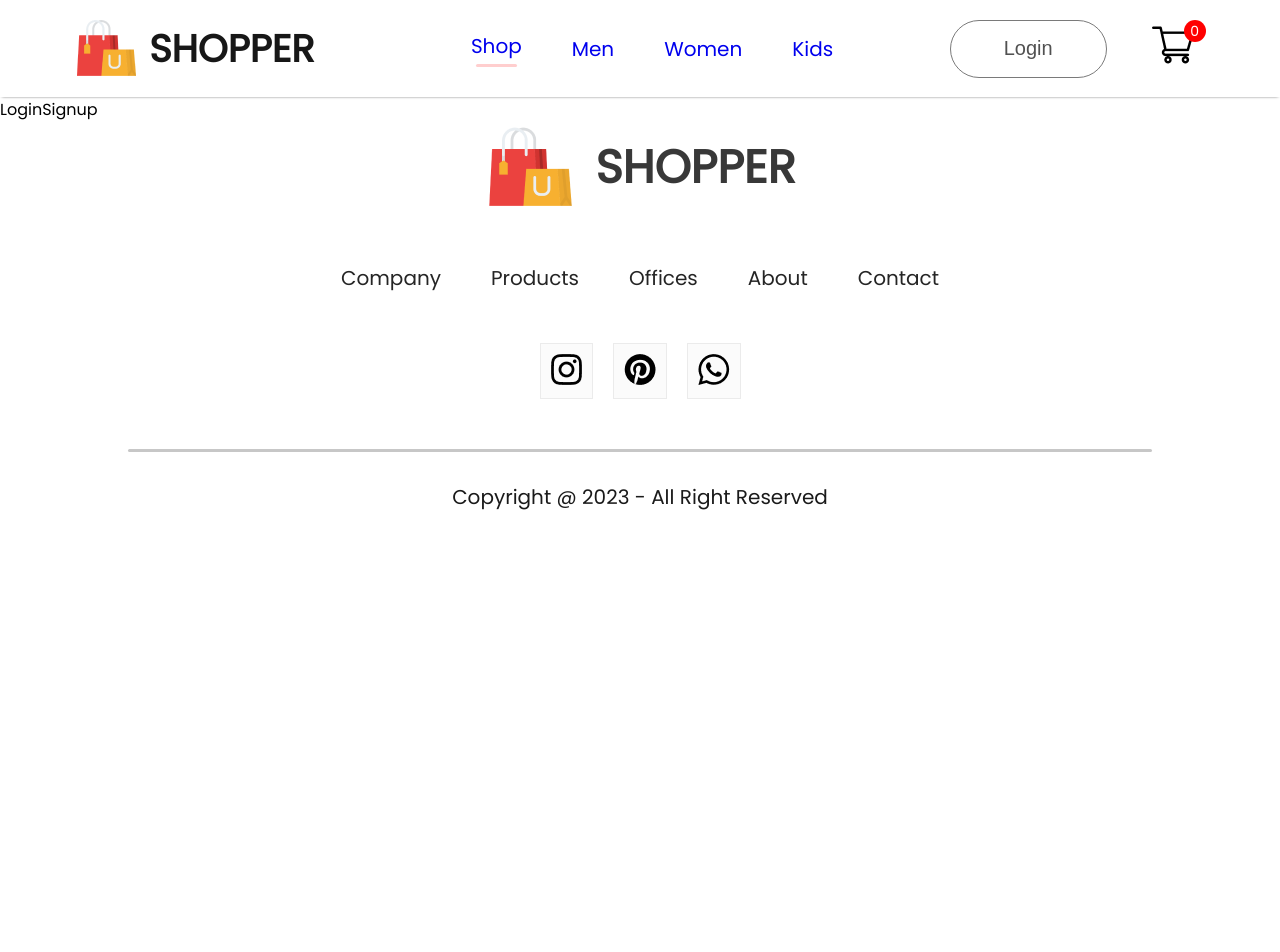
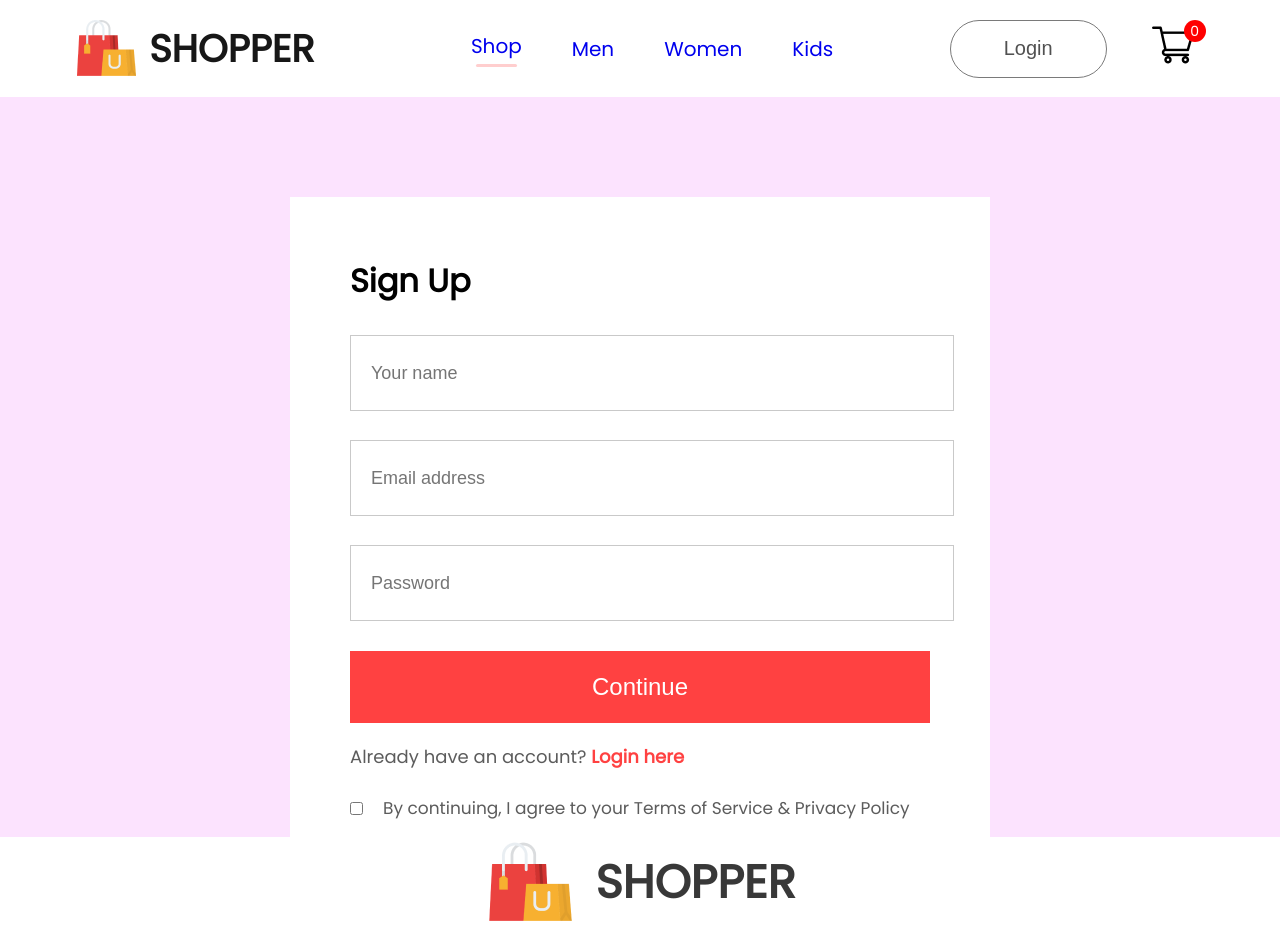
Before and after one commit to nguyetanhdam/ecommerce, a React (Create React App) app: page /login in a window 1280 px wide. Shown: the top 952 px of the page. Before the commit the page ends 800 px from the top, so only its background shows below. Built offline with nearby package versions, Linux system fonts and the light colour scheme.

Commit message:
Login and Signup page

```diff
--- /dev/null
+++ b/src/Pages/CSS/LoginSignup.css
@@ -0,0 +1,61 @@
+.loginsignup{
+    width: 100%;
+    height: 80vh;
+    background: #fce3fe;
+    padding-top: 100px;
+}
+.loginsignup-container{
+    width: 580px;
+    height: 600px;
+    background: white;
+    margin: auto;
+    padding: 40px 60px;
+}
+.loginsignup-container h1{
+    margin: 20px 0px;
+}
+.loginsignup-fields{
+    display: flex;
+    flex-direction: column;
+    gap: 29px;
+    margin-top: 30px;
+}
+.loginsignup-fields input{
+    height: 72px;
+    width: 100%;
+    padding-left: 20px;
+    border: 1px solid #c9c9c9;
+    outline: none;
+    color: #5c5c5c;
+    font-size: 18px;
+}
+.loginsignup-container button{
+    width: 580px;
+    height: 72px;
+    color: white;
+    background: #ff4141;
+    margin-top: 30px;
+    border: none;
+    font-size: 24px;
+    font-weight: 500;
+    cursor: pointer;
+}
+.loginsignup-login{
+    margin-top: 20px;
+    color: #5c5c5c;
+    font-size: 18px;
+    font-weight: 500;
+}
+.loginsignup-login span{
+    color: #ff4141;
+    font-weight: 600;
+}
+.loginsignup-agree{
+    display: flex;
+    align-items: center;
+    margin-top: 25px;
+    gap: 20px;
+    color: #5c5c5c;
+    font-size: 17px;
+    font-weight: 500;
+}
--- a/src/Pages/LoginSignup.jsx
+++ b/src/Pages/LoginSignup.jsx
@@ -1,8 +1,24 @@
 import React from 'react'
+import './CSS/LoginSignup.css';
 
 const LoginSignup = () => {
   return (
-    <div>LoginSignup</div>
+    <div className='loginsignup'>
+      <div className='loginsignup-container'>
+        <h1>Sign Up</h1>
+        <div className='loginsignup-fields'>
+          <input type='text' placeholder='Your name' />
+          <input type='email' placeholder='Email address' />
+          <input type='password' placeholder='Password' />
+        </div>
+        <button>Continue</button>
+        <p className='loginsignup-login'>Already have an account? <span>Login here</span></p>
+        <div className='loginsignup-agree'>
+          <input type='checkbox' name='' id='' />
+          <p>By continuing, I agree to your Terms of Service & Privacy Policy</p>
+        </div>
+      </div>
+    </div>
   )
 }
 
```
